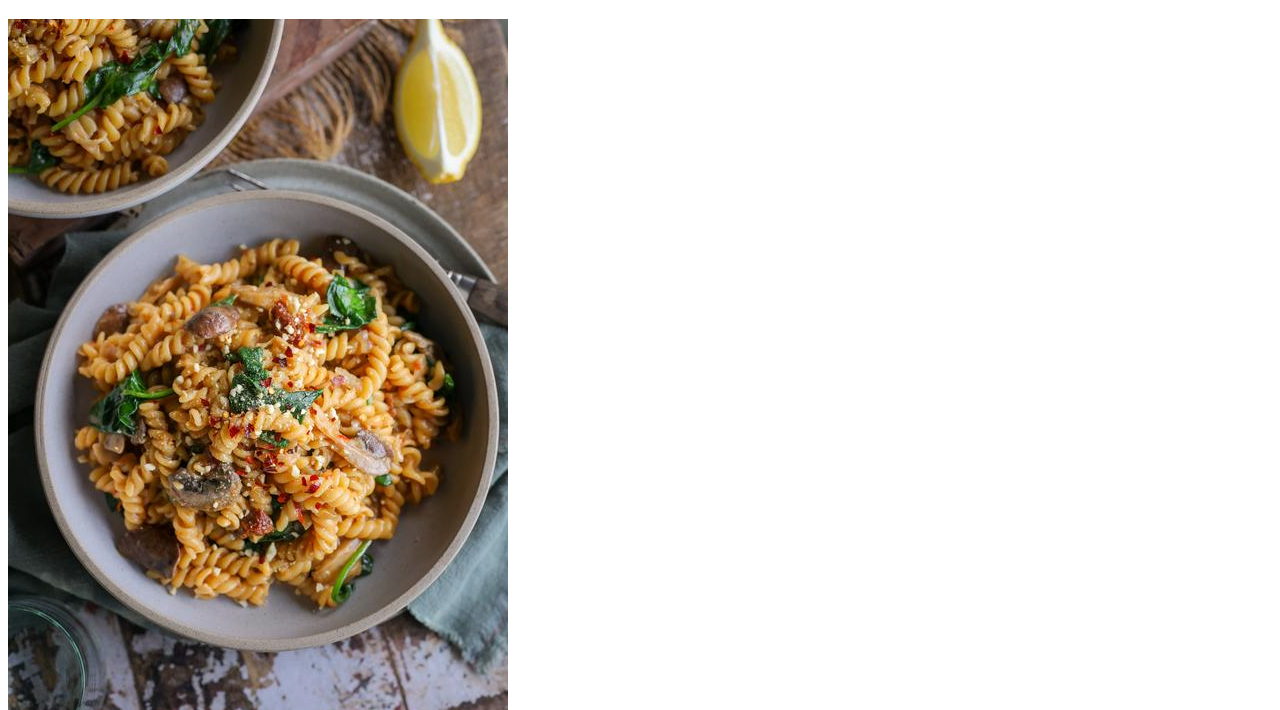
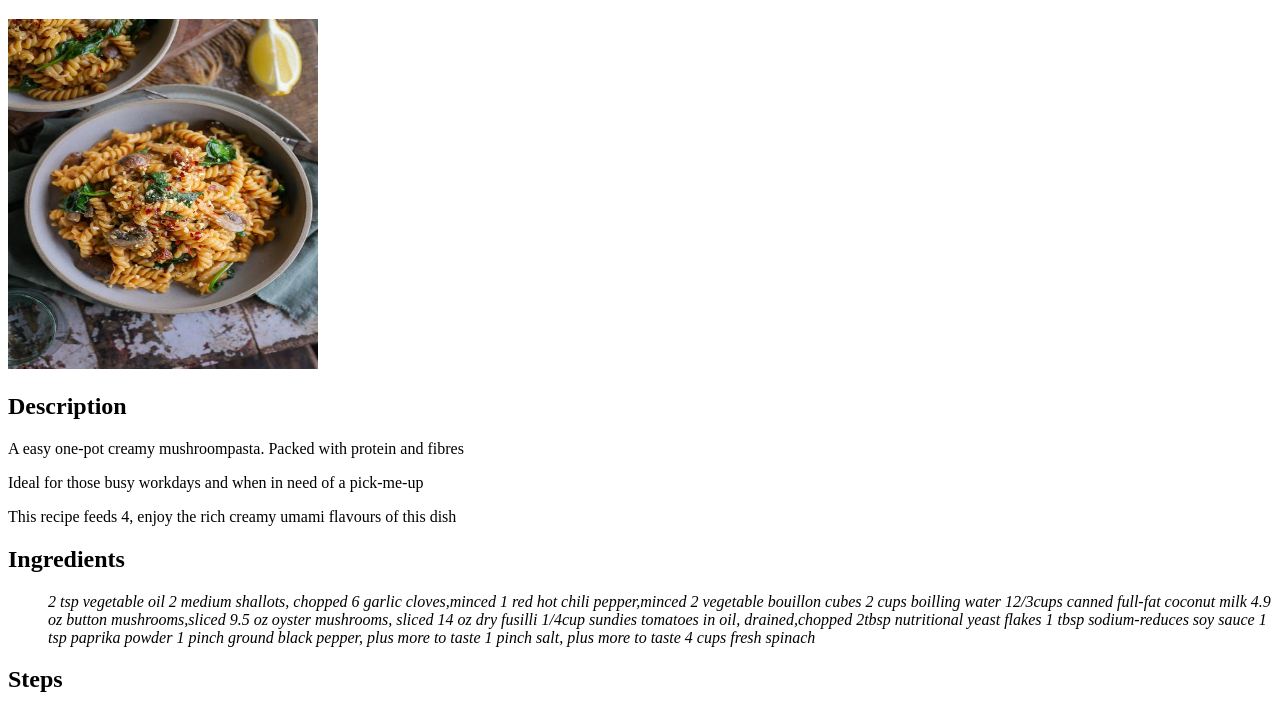
Before and after one commit to Bokkelus/odin-recipes, a plain HTML site: page recipes/mushroompasta.html in a window 1280 px wide. Shown: the part 87-797 px from the top of the page. Drawn offline with Linux system fonts and the light colour scheme.

Commit message:
Fixed height and with of image
Proportions of image where off added with and height

```diff
--- a/recipes/mushroompasta.html
+++ b/recipes/mushroompasta.html
@@ -8,7 +8,7 @@
 <body>
     <a href="../index.html">Home</a>
     <H1>Creamy one-pot Mushroompasta</H1>
-<img src="../images/mushroompasta.jpg" alt="A bowl of creamy mushroompasta">
+<img src="../images/mushroompasta.jpg" alt="A bowl of creamy mushroompasta" width="310" height="350">
 
 <h2>Description</h2>
     <p>A easy one-pot creamy mushroompasta. Packed with protein and fibres</p>
```
